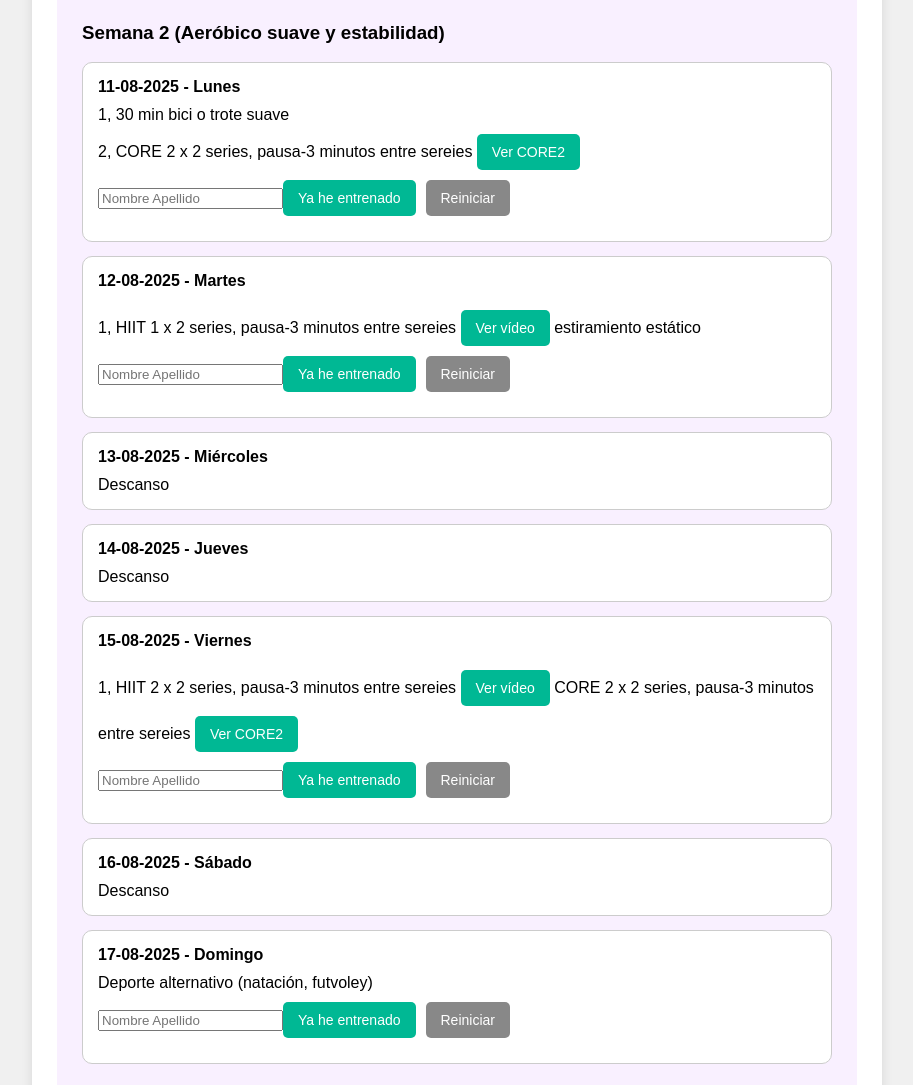
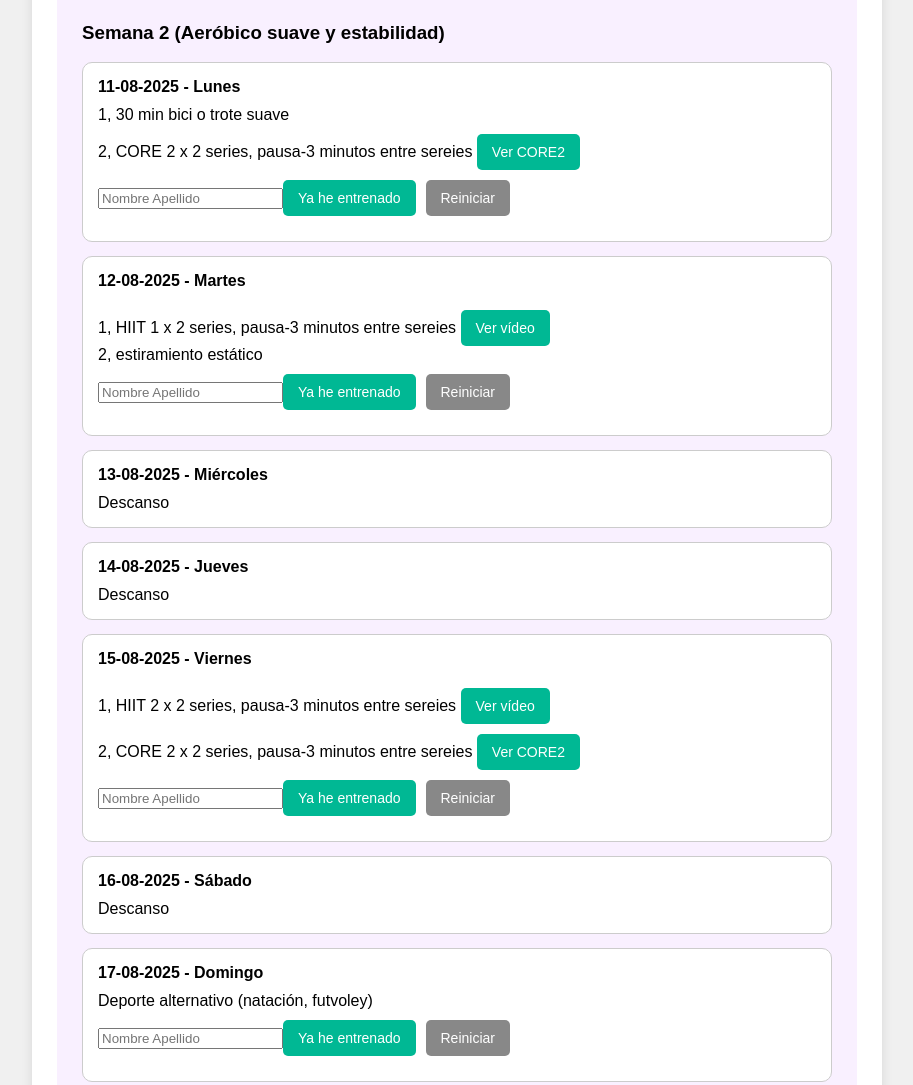
Before and after one commit to sesiononline/individual, a plain HTML site: page index.html in a window 1280 px wide. Shown: the part 1427-2512 px from the top of the page, without its empty margins (183-1096 px from the left). Drawn offline with Linux system fonts and the light colour scheme.

Commit message:
index.html

```diff
--- a/index.html
+++ b/index.html
@@ -164,12 +164,12 @@ const entrenamientos = [
     dias: [
       ['11-08-2025 - Lunes', `1, 30 min bici o trote suave
 2, CORE 2 (image: CORE2) x 2 series, pausa-3 minutos entre sereies`],
-      ['12-08-2025 - Martes', `1, HIIT 1 x 2 series, pausa-3 minutos entre sereies https://www.youtube.com/watch?v=51WTKcyaDvg'
-'2, estiramiento estático`],
+      ['12-08-2025 - Martes', `1, HIIT 1 x 2 series, pausa-3 minutos entre sereies https://www.youtube.com/watch?v=51WTKcyaDvg
+2, estiramiento estático`],
       ['13-08-2025 - Miércoles', 'Descanso'],
       ['14-08-2025 - Jueves', 'Descanso'],
-      ['15-08-2025 - Viernes', `1, HIIT 2 x 2 series, pausa-3 minutos entre sereies https://www.youtube.com/watch?v=oC2CJKz_UA0'
-'2, CORE 2 (image: CORE2) x 2 series, pausa-3 minutos entre sereies`],
+      ['15-08-2025 - Viernes', `1, HIIT 2 x 2 series, pausa-3 minutos entre sereies https://www.youtube.com/watch?v=oC2CJKz_UA0
+2, CORE 2 (image: CORE2) x 2 series, pausa-3 minutos entre sereies`],
       ['16-08-2025 - Sábado', 'Descanso'],
       ['17-08-2025 - Domingo', 'Deporte alternativo (natación, futvoley)']
     ]
```
